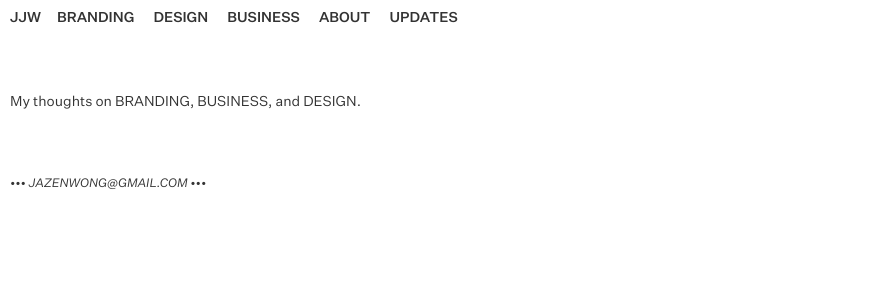
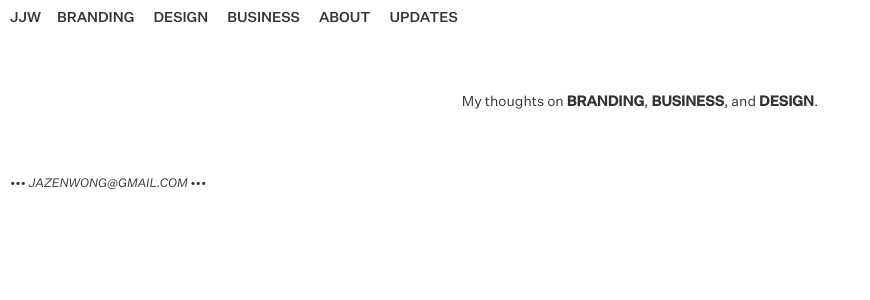
Before and after one commit to jazenwong/wong-blog, a Jekyll site: the page built from index.html, in a window 1280 px wide. Shown: the top 300 px of the page, without its empty margins (0-870 px from the left). Built offline with Jekyll 4.4.1, drawn with Linux system fonts in a browser that asks for light colours; the list of posts is cut into pages by our own code.

Commit message:
Update styles.css

```diff
--- a/assets/css/styles.css
+++ b/assets/css/styles.css
@@ -248,10 +248,19 @@ nav a {
 }
 
 /* home */
+.home-layout {
+	padding-left: 25vh 0;
+	text-align: center;
+}
+
 .home-layout h1 {
 	font-size: 25px;
 	margin-top: 2rem;
 	margin-bottom: 2rem;
+}
+
+.home-layout a {
+	font-weight: 600;
 }
 
 /* posts */
```
